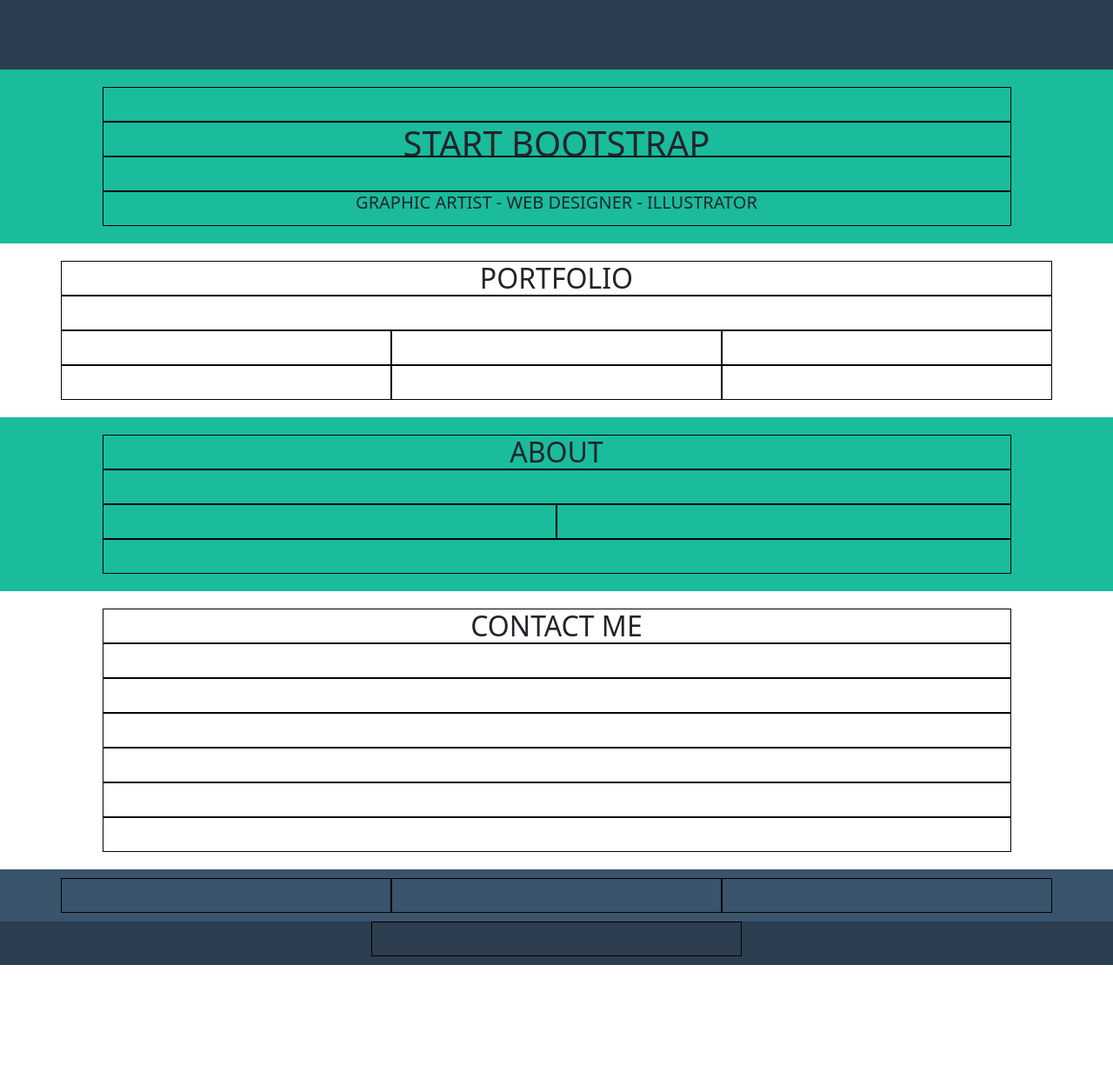
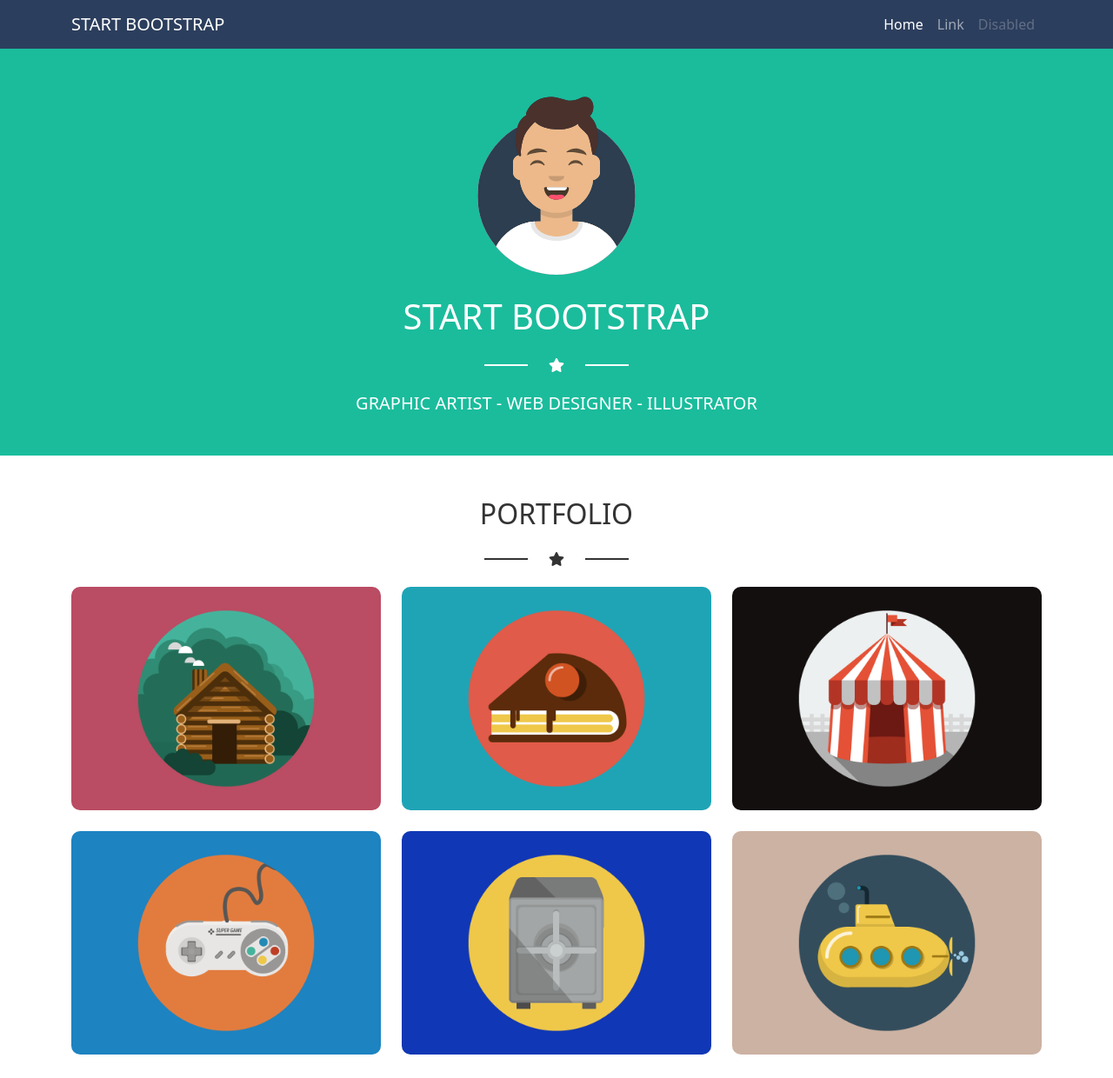
Before and after one commit to pHedi3/html-css-bootstrap-freelancer, a plain HTML site: page index.html in a window 1280 px wide. Shown: the top 1240 px of the page at 87% size. Before the commit the page ends 1110 px from the top, so only its background shows below. Drawn offline with nearby package versions, Linux system fonts and the light colour scheme.

Commit message:
quasi finito

```diff
--- a/css/style.css
+++ b/css/style.css
@@ -1,74 +1,177 @@
+/* nav riscrittura */
+.bg-my {
+    background-color:#2c3e5d ;
+}
+
+.navbar-collapse {
+    flex-grow: 0;
+}
+
+.navbar-dark .navbar-toggler {
+    border: 1px #ccc solid;
+}
+
+/* riscrittura pulsante  */
+.btn-primary {
+    background-color: #1abc9c;
+    border-color: #1abc9c;
+}
+
+
 /* utility class */
 .bord {
     border: 1px solid black;
-    height: 40px;
 }
 
-.h100 {
-    height: 100%;
+.title {
+    text-align: center;
+    margin-top: 24px ;
+    margin-bottom: 24px;
 }
+
+.icon, .icon-b {
+    display: flex;
+    align-items: center;
+    justify-content: center;
+    margin-bottom: 24px;
+}
+
+
+.icon::before {
+    content: "";
+    display: block;
+    background-color: white;
+    width: 50px;
+    border: 1px solid white
+}
+
+.icon::after {
+    background-color: white;
+    content: "";
+    display: block;
+    width: 50px;
+    border: 1px solid white
+}
+
+.icon-b::before {
+    content: "";
+    display: block;
+    background-color: #333;
+    width: 50px;
+    border: 1px solid #333
+}
+
+.icon-b::after {
+    background-color: #333;
+    content: "";
+    display: block;
+    width: 50px;
+    border: 1px solid #333
+}
+
+.icon .fas.fa-star, .icon-b .fas.fa-star {
+    margin: 0 24px;
+}
+
 
 
 
 /* end utility class  */
 
 
-.nav {
-    background-color: #2c3e50;
-    height: 80px;
+.jumbo, .about {
+    background-color: #1abc9c;
+    padding-top: 24px;
+    padding-bottom: 24px;
+    color: white
 }
 
 .jumbo {
-    background-color: #1abc9c;
-    padding: 20px 0;
-    display: flex;
-    align-items: center;
+    margin-top: 56px;
 }
 
-.profile {
+.profile, .contact {
     background-color: #ffffff;
-    padding: 20px 0;
-    display: flex;
-    align-items: center;
+    padding-top: 24px;
+    padding-bottom: 24px;
+    color: #333;
+
 }
 
 .about {
     background-color: #1abc9c;
-    padding: 20px 0;
-    display: flex;
-    align-items: center;
+    padding-top: 24px;
+    padding-bottom: 24px;
 }
 
 .contact {
     background-color: #ffffff;
-    padding: 20px 0;
-    display: flex;
-    align-items: center;
+    padding-top: 24px;
+    padding-bottom: 24px;
 }
 
 .footer {
     background-color: #3a546d;
-    padding: 10px 0;
-    display: flex;
-    align-items: center;
+    color: white;
+    padding-top: 24px;
+    padding-bottom: 24px;
 }
 
 .made {
-    background-color: #2c3e50;
+    background-color: #2c3e5d;
     height: 50px;
 }
 
 
 /* leyout jumnbo  */
-
-.jumbo .row > div {
-    text-align: center;
+.jumbo img {
+    max-width: 200px;
+    margin-bottom: 24px;
 }
 
+.jumbo h1 {
+    margin-bottom: 24px;
+}
+
+.jumbo i {
+    margin-bottom: 0.5rem;
+}
 
 
 /* leyout profile  */
 
 h2 {
     text-align: center;
+    margin-bottom: 24px;
 }
+
+.profile img {
+    width: 100%;
+    margin-bottom: 24px;
+    border-radius: 10px;
+}
+
+
+/* leyout about  */
+
+
+
+/* leyout contac  */
+.contact input {
+    width: 100%;
+    border: 0;
+    border-bottom: 1px solid #555;
+    padding: 12px;
+}
+
+.contact textarea {
+    width: 100%;
+    border: 0;
+    border-bottom: 1px solid #555;
+    padding:12px;
+
+}
+
+.contact ::placeholder {
+    color: #333;
+}
--- a/index.html
+++ b/index.html
@@ -4,96 +4,144 @@
     <meta charset="UTF-8">
     <meta http-equiv="X-UA-Compatible" content="IE=edge">
     <meta name="viewport" content="width=device-width, initial-scale=1.0">
+    <link href="https://cdnjs.cloudflare.com/ajax/libs/font-awesome/5.13.0/css/all.min.css" rel="stylesheet">
     <link href="https://cdn.jsdelivr.net/npm/bootstrap@5.0.1/dist/css/bootstrap.min.css" rel="stylesheet" integrity="sha384-+0n0xVW2eSR5OomGNYDnhzAbDsOXxcvSN1TPprVMTNDbiYZCxYbOOl7+AMvyTG2x" crossorigin="anonymous">
     <link rel="stylesheet" href="./css/style.css">
     <title>Document</title>
 </head>
 <body>
-    <div class="container-fluid nav">
-    </div>
+    <nav class="navbar navbar-expand-md navbar-dark fixed-top bg-my">
+        <div class="container">
+          <a class="navbar-brand" href="#">START BOOTSTRAP</a>
+          <button class="navbar-toggler" type="button" data-bs-toggle="collapse" data-bs-target="#navbarCollapse" aria-controls="navbarCollapse" aria-expanded="false" aria-label="Toggle navigation">
+            <span class="navbar-toggler-icon"></span>
+          </button>
+          <div class="collapse navbar-collapse" id="navbarCollapse">
+            <ul class="navbar-nav me-auto mb-2 mb-md-0">
+              <li class="nav-item">
+                <a class="nav-link active" aria-current="page" href="#">Home</a>
+              </li>
+              <li class="nav-item">
+                <a class="nav-link" href="#">Link</a>
+              </li>
+              <li class="nav-item">
+                <a class="nav-link disabled" href="#" tabindex="-1" aria-disabled="true">Disabled</a>
+              </li>
+            </ul>
+          </div>
+        </div>
+    </nav>
+
     <div class="container-fluid jumbo">
-        <div class="container">
-            <div class="row justify-content-center">
-                <div class="col-11">
-                    <div class="row">
-                        <div class="col-xs-12 bord"></div>
-                        <div class="col-xs-12 bord">
-                            <h1>START BOOTSTRAP</h1>
-                        </div>
-                        <div class="col-xs-12 bord"></div>
-                        <div class="col-xs-12 bord">
-                            <h5>GRAPHIC ARTIST - WEB DESIGNER - ILLUSTRATOR</h5>
-                        </div>
-
+        <div class="row">
+            <div class="col-12">
+                <div class="title">
+                    <img src="./img/avatar.svg" alt="">
+                    <h1>START BOOTSTRAP</h1>
+                    <div class="icon">
+                        <i class="fas fa-star"></i>
                     </div>
+                    <h5>GRAPHIC ARTIST - WEB DESIGNER - ILLUSTRATOR</h5>
                 </div>
-
             </div>
         </div>
     </div>
-    <div class="container-fluid profile">
-        <div class="container">
-            <div class="row justify-content-center">
-                <div class="col-xs-12 bord">
+
+    <div class="container profile">
+        <div class="row">
+            <div class="col-xs-12">
+                <div class="title">
                     <h2>PORTFOLIO</h2>
-                </div>
-                <div class="col-xs-12 bord"></div>
-                <div class="col-xs-12 col-md-6 col-lg-4 bord"></div>
-                <div class="col-xs-12 col-md-6 col-lg-4 bord"></div>
-                <div class="col-xs-12 col-md-6 col-lg-4 bord"></div>
-                <div class="col-xs-12 col-md-6 col-lg-4 bord"></div>
-                <div class="col-xs-12 col-md-6 col-lg-4 bord"></div>
-                <div class="col-xs-12 col-md-6 col-lg-4 bord"></div>
+                    <div class="icon-b">
+                        <i class="fas fa-star"></i>
+                    </div>
+                 </div>
+            </div>
+            <div class="col-12 col-md-6 col-lg-4">
+                <img src="./img/cabin.png" alt="">
+            </div>
+            <div class="col-12 col-md-6 col-lg-4">
+                <img src="./img/cake.png" alt="">
+            </div>
+            <div class="col-12 col-md-6 col-lg-4">
+                <img src="./img/circus.png" alt="">
+            </div>
+            <div class="col-12 col-md-6 col-lg-4">
+                <img src="./img/game.png" alt="">
+            </div>
+            <div class="col-12 col-md-6 col-lg-4">
+                <img src="./img/safe.png" alt="">
+            </div>
+            <div class="col-12 col-md-6 col-lg-4">
+                <img src="./img/submarine.png" alt="">
             </div>
         </div>
     </div>
-    <div class="container-fluid about">
+
+    <div class="about">
         <div class="container">
             <div class="row justify-content-center">
-                <div class="col-11">
+                <div class="col-10 col-md-8 col-lg-10">
                     <div class="row">
-                        <div class="col-xs-12 bord">
-                            <h2>ABOUT</h2>
+                        <div class="col-12">
+                            <div class="title">
+                                <h2>ABOUT</h2>
+                                <div class="icon">
+                                    <i class="fas fa-star"></i>
+                                </div>                            </div>
                         </div>
-                        <div class="col-xs-12 bord"></div>
-                        <div class="col-xs-12 col-md-6 bord"></div>
-                        <div class="col-xs-12 col-md-6 bord"></div>
-                        <div class="col-xs-12 bord"></div>
+                        <div class="col-12 col-md-6 ">Lorem ipsum dolor sit amet, consectetur adipisicing elit. Perspiciatis in deserunt autem omnis modi distinctio, debitis quisquam rerum. Illum porro corrupti, exercitationem aliquam nobis voluptate tempore commodi soluta obcaecati nostrum!</div>
+                        <div class="col-12 col-md-6">Lorem ipsum dolor sit amet consectetur adipisicing elit. Blanditiis doloremque odio tempora accusamus nam fugit voluptas impedit, facilis animi voluptate minima saepe quas nulla aspernatur tempore temporibus, iste esse in?</div>
+                        <div class="col-12">
+                            <div class="title">
+                                <button type="button" class="btn btn-outline-light"><i class="fas fa-download"></i> Download</button>
+                            </div>
+                        </div>
                     </div>
                 </div>
-
             </div>
         </div>
+    </div>
 
-    </div>
-    <div class="container-fluid contact">
-        <div class="container">
-            <div class="row justify-content-center">
-                <div class="col-11">
-                    <div class="row">
-                        <div class="col-xs-12 bord">
+    <div class="container contact">
+        <div class="row justify-content-center">
+            <div class="col-10 col-md-8 col-lg-10">
+                <div class="row">
+                    <div class="col-12">
+                        <div class="title">
                             <h2>CONTACT ME</h2>
+                            <div class="icon-b">
+                                <i class="fas fa-star"></i>
+                            </div>
                         </div>
-                        <div class="col-xs-12 bord"></div>
-                        <div class="col-xs-12 bord"></div>
-                        <div class="col-xs-12 bord"></div>
-                        <div class="col-xs-12 bord"></div>
-                        <div class="col-xs-12 bord"></div>
-                        <div class="col-xs-12 bord"></div>
-
+                    </div>
+                    <div class="col-12">
+                        <input placeholder="Name" type="text">
+                        <input placeholder="Email Adress" type="text">
+                        <input placeholder="Phone Number" type="text">
+                        <textarea placeholder="Message"  cols="30" rows="5"></textarea>
+                        <button type="button" class="btn btn-primary">Primary</button>
                     </div>
                 </div>
-
             </div>
+        </div>
     </div>
 
-    </div>
-    <div class="container-fluid footer">
+    <div class=" footer">
         <div class="container">
             <div class="row">
-                <div class="col-xs-12 col-md-4 bord"></div>
-                <div class="col-xs-12 col-md-4 bord"></div>
-                <div class="col-xs-12 col-md-4 bord"></div>
+                <div class="col-12 col-md-4 text-center">
+                    <h3>LOCATION</h3>
+                    <span>2215 Jhon Daniel Drive Clark, MO 54243</span>
+                </div>
+                <div class="col-12 col-md-4 bord text-center">
+                    <h3>AROUND THE WEB</h3>
+                    <span>2215 Jhon Daniel Drive Clark, MO 54243</span>
+                </div>
+                <div class="col-12 col-md-4 bord text-center">
+                    <h3>ABOUT FREELANCER</h3>
+                    <span>2215 Jhon Daniel Drive Clark, MO 54243</span>
+                </div>
             </div>
         </div>
     </div>
@@ -101,9 +149,7 @@
     <div class="container-fluid made">
         <div class="row justify-content-center ">
             <div class="col-4 bord"></div>
-
         </div>
-
     </div>
 
 
```
Also changed, not shown: img/avatar.svg (added), img/cabin.png (added), img/cake.png (added), img/circus.png (added), img/game.png (added), img/safe.png (added), img/submarine.png (added).
